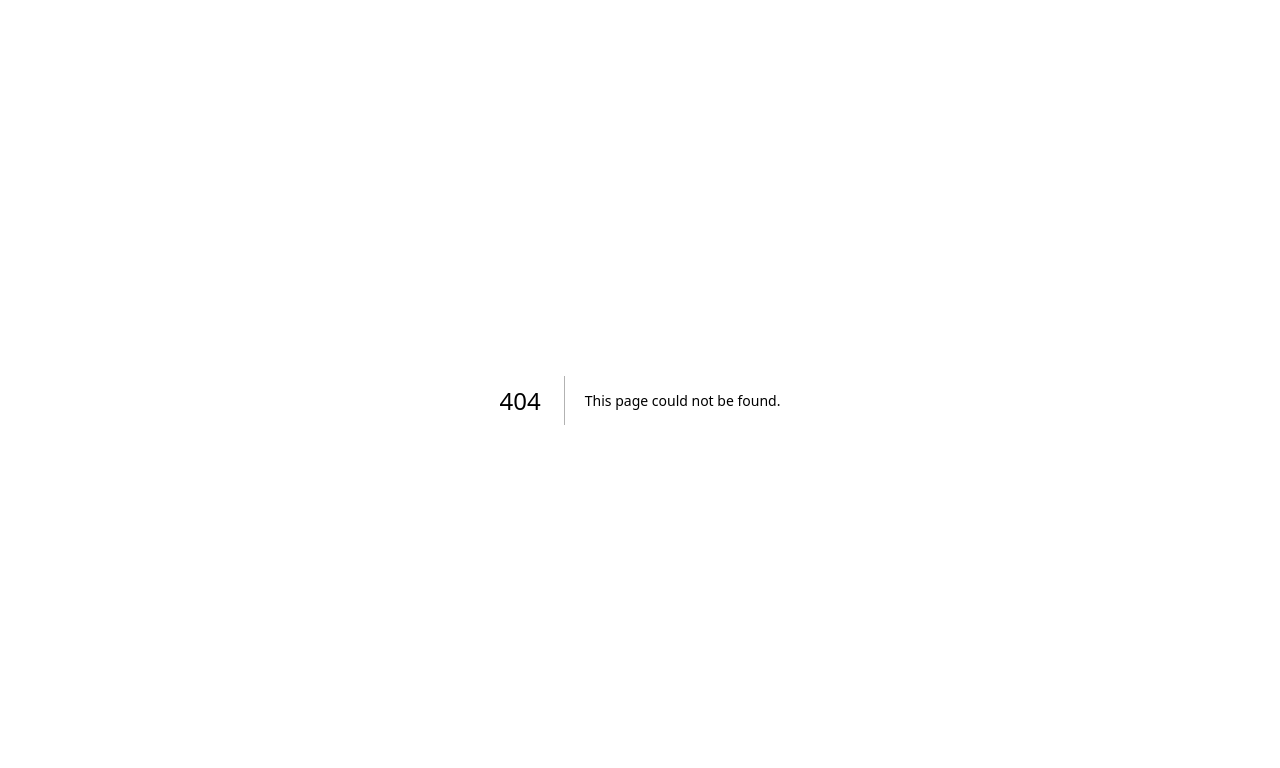
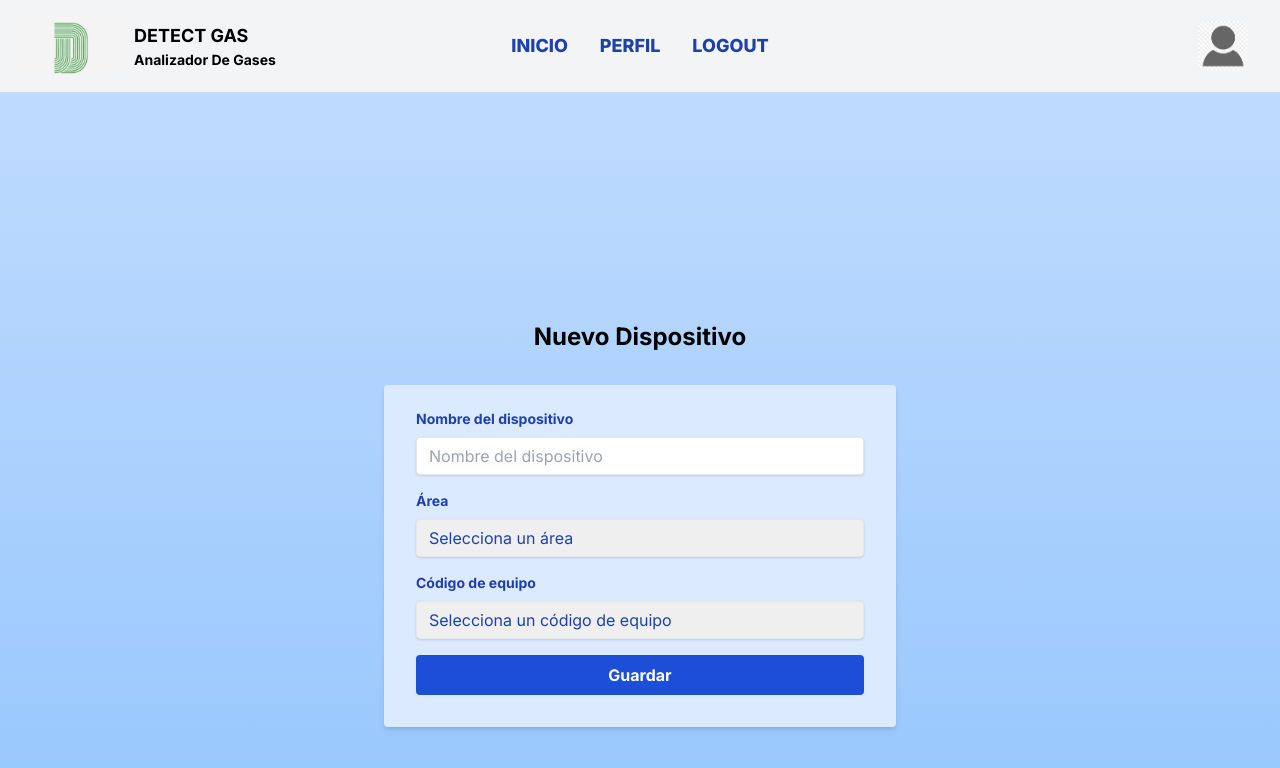
Before and after one commit to guillermodv/detectgasnew2, a Next.js app: page /device in a window 1280 px wide. Before the commit this address had no page. Shown: the top 768 px of the page. Built offline with nearby package versions, Linux system fonts and the light colour scheme.

Commit message:
agrego device

```diff
--- /dev/null
+++ b/app/device/page.jsx
@@ -0,0 +1,187 @@
+"use client";
+import { ErrorMessage, Field, Form, Formik } from "formik";
+import { useState, useEffect } from "react";
+import * as Yup from "yup";
+import { useRouter } from "next/router";
+import Header from "../components/Header";  // Importar el header
+
+const validationSchema = Yup.object({
+  name: Yup.string().required("El nombre del dispositivo es obligatorio"),
+  area: Yup.string().required("El área es obligatoria"),
+  deviceCode: Yup.string().required("El código del equipo es obligatorio"),
+});
+
+function NewDevicePage() {
+  const [loading, setLoading] = useState(false);
+  const [error, setError] = useState(null);
+  const [success, setSuccess] = useState(false);
+  const [userId, setUserId] = useState(null);
+
+  const initialValues = {
+    name: "",
+    area: "",
+    deviceCode: "",
+  };
+
+  useEffect(() => {
+    const userSession = localStorage.getItem("userWordle");
+    if (userSession) {
+      const user = JSON.parse(userSession);
+      setUserId(user.id);
+    }
+  }, []);
+
+  const handleSubmit = async (values) => {
+    if (!userId) {
+      setError("Usuario no autenticado.");
+      return;
+    }
+
+    const newDevice = { ...values, userId };
+    setLoading(true);
+    setError(null);
+    setSuccess(false);
+
+    const apiUrl = process.env.NEXT_PUBLIC_API_URL;
+
+    try {
+        const response = await fetch(`${apiUrl}/devices`, {
+        method: "POST",
+        headers: {
+          "Content-Type": "application/json",
+        },
+        body: JSON.stringify(newDevice),
+      });
+
+      if (!response.ok) {
+        const errorData = await response.json();
+        const errorMessage = errorData.message || "Error al registrar el dispositivo.";
+        throw new Error(errorMessage);
+      }
+
+      setSuccess(true);
+    } catch (err) {
+      setError(err.message);
+    } finally {
+      setLoading(false);
+    }
+  };
+
+  return (
+    <>
+      {/* Header con fondo blanco y su propio estilo */}
+      <Header />
+
+      {/* Contenedor principal del formulario */}
+      <div className="flex items-center justify-center min-h-screen bg-gradient-to-b from-blue-200 to-blue-300 pt-20">
+        {/* Ajustar el tamaño del recuadro a max-w-lg */}
+        <div className="w-full max-w-lg">
+          <div className="flex flex-col items-center gap-2">
+            <h1 className="text-2xl font-bold mb-8">Nuevo Dispositivo</h1>
+          </div>
+          <Formik
+            initialValues={initialValues}
+            validationSchema={validationSchema}
+            onSubmit={handleSubmit}
+          >
+            {({ errors, touched }) => (
+              <Form className="bg-blue-100 shadow-md rounded px-8 pt-6 pb-8 mb-4">
+                <div className="mb-4">
+                  <label
+                    className="block text-blue-800 text-sm font-bold mb-2"
+                    htmlFor="name"
+                  >
+                    Nombre del dispositivo
+                  </label>
+                  <Field
+                    name="name"
+                    type="text"
+                    placeholder="Nombre del dispositivo"
+                    className={`shadow appearance-none border rounded w-full py-2 px-3 text-blue-800 leading-tight focus:outline-none focus:shadow-outline ${
+                      errors.name && touched.name ? "border-red-500" : ""
+                    }`}
+                  />
+                  <ErrorMessage
+                    name="name"
+                    component="p"
+                    className="text-red-500 text-xs italic"
+                  />
+                </div>
+
+                <div className="mb-4">
+                  <label
+                    className="block text-blue-800 text-sm font-bold mb-2"
+                    htmlFor="area"
+                  >
+                    Área
+                  </label>
+                  <Field
+                    name="area"
+                    as="select"
+                    className={`shadow appearance-none border rounded w-full py-2 px-3 text-blue-800 leading-tight focus:outline-none focus:shadow-outline ${
+                      errors.area && touched.area ? "border-red-500" : ""
+                    }`}
+                  >
+                    <option value="">Selecciona un área</option>
+                    <option value="1">Fábrica 1</option>
+                    <option value="2">Fábrica 2</option>
+                  </Field>
+                  <ErrorMessage
+                    name="area"
+                    component="p"
+                    className="text-red-500 text-xs italic"
+                  />
+                </div>
+
+                <div className="mb-4">
+                  <label
+                    className="block text-blue-800 text-sm font-bold mb-2"
+                    htmlFor="deviceCode"
+                  >
+                    Código de equipo
+                  </label>
+                  <Field
+                    name="deviceCode"
+                    as="select"
+                    className={`shadow appearance-none border rounded w-full py-2 px-3 text-blue-800 leading-tight focus:outline-none focus:shadow-outline ${
+                      errors.deviceCode && touched.deviceCode ? "border-red-500" : ""
+                    }`}
+                  >
+                    <option value="">Selecciona un código de equipo</option>
+                    <option value="A123">A123</option>
+                    <option value="B456">B456</option>
+                  </Field>
+                  <ErrorMessage
+                    name="deviceCode"
+                    component="p"
+                    className="text-red-500 text-xs italic"
+                  />
+                </div>
+
+                {error && (
+                  <p className="text-red-500 text-xs italic mt-2">{error}</p>
+                )}
+                {success && (
+                  <p className="text-green-500 text-xs italic mt-2">
+                    ¡Dispositivo registrado con éxito!
+                  </p>
+                )}
+
+                <div className="mt-4">
+                  <button
+                    className="w-full bg-blue-700 hover:bg-blue-800 text-white font-bold py-2 px-4 rounded focus:outline-none focus:shadow-outline"
+                    type="submit"
+                  >
+                    {loading ? "Guardando..." : "Guardar"}
+                  </button>
+                </div>
+              </Form>
+            )}
+          </Formik>
+        </div>
+      </div>
+    </>
+  );
+}
+
+export default NewDevicePage;
--- a/app/layout.js
+++ b/app/layout.js
@@ -27,6 +27,7 @@ export default function RootLayout({ children }) {
     if (
       (!userSession || userSession.username === "") &&
       pathname !== "/login" &&
+      pathname !== "/device" &&
       pathname !== "/recovery" &&
       pathname !== "/login2" &&
       pathname !== "/register" &&
```
